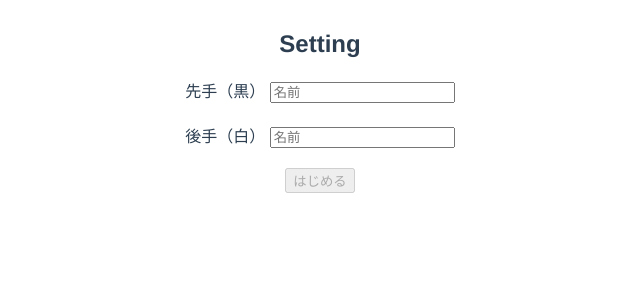
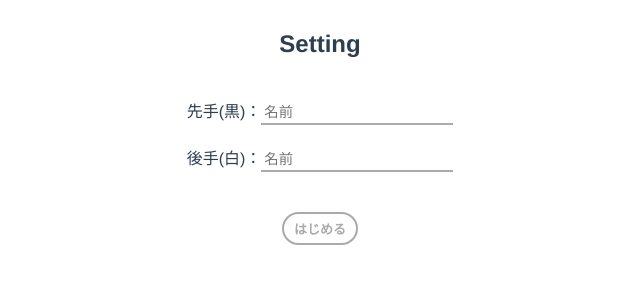
Before and after one commit to jottsu/othello, a Vue app: page / in a window 1280 px wide. Shown: the top 300 px of the page, without its empty margins (320-960 px from the left). Built offline with nearby package versions, Linux system fonts and the light colour scheme.

Commit message:
create Button component

```diff
--- a/src/components/Game.vue
+++ b/src/components/Game.vue
@@ -14,13 +14,14 @@
     <h3 v-if="isFinished">{{ getWinnerMessage }}</h3>
     <h3 v-else>{{ getNextPlayer }} の番です</h3>
     <Board></Board>
-    <button @click="resetGame">おわる</button>
+    <Button text="おわる" @click="resetGame"></Button>
   </div>
 </template>
 
 <script>
 import { mapState, mapGetters } from 'vuex'
 import Board from '@/components/modules/Board'
+import Button from '@/components/modules/Button'
 
 export default {
   methods: {
@@ -51,7 +52,7 @@ export default {
       return `引き分けです！`
     }
   },
-  components: { Board }
+  components: { Board, Button }
 }
 </script>
 
--- a/src/components/Setting.vue
+++ b/src/components/Setting.vue
@@ -1,19 +1,23 @@
 <template>
   <div>
     <h2>Setting</h2>
+    <div class="form-container">
       <div class="name-form">
-      先手（黒）
+        <span>先手(黒)：</span>
         <input type="text" placeholder="名前" v-model="names.player1">
       </div>
       <div class="name-form">
-      後手（白）
+        <span>後手(白)：</span>
         <input type="text" placeholder="名前" v-model="names.player2">
       </div>
-    <button @click="startGame" :disabled="isBtnDisabled">はじめる</button>
+    </div>
+    <Button text="はじめる" @click="startGame" :disabled="isBtnDisabled"></Button>
  </div>
 </template>
 
 <script>
+import Button from '@/components/modules/Button'
+
 export default {
   name: 'setting',
   data () {
@@ -33,12 +37,29 @@ export default {
     isBtnDisabled () {
       return (this.names.player1.trim() === "" || this.names.player2.trim() === "")
     }
-  }
+  },
+  components: { Button }
 }
 </script>
 
-<style>
+<style scoped>
+.form-container {
+  margin: 40px 0;
+}
+
 .name-form {
   margin: 20px 0;
 }
+
+input {
+  border: none;
+  border-bottom: 2px solid #aaa;
+  font-size: .9em;
+  padding: 3px;
+  outline: none;
+}
+
+input:focus {
+  border-bottom-color: #4dbe80;
+}
 </style>
--- /dev/null
+++ b/src/components/modules/Button.vue
@@ -0,0 +1,46 @@
+<template>
+  <button @click="onClick" :disabled="disabled">
+    {{ text }}
+  </button>
+</template>
+
+<script>
+export default {
+  props: {
+    text: String,
+    disabled: {
+      type: Boolean,
+      default: false
+    }
+  },
+  methods: {
+    onClick() {
+      this.$emit('click')
+    }
+  }
+}
+</script>
+
+<style scoped>
+button{
+  background-color: transparent;
+  color: #4dbe80;
+  border: 2px solid #4dbe80;
+  border-radius: 30px;
+  cursor: pointer;
+  outline: none;
+  padding: 5px 10px;
+  font-size: 13px;
+  font-weight: bold;
+}
+
+button:hover {
+  color: #58d49c;
+  border-color: #58d49c;
+}
+
+button:disabled {
+  color: #aaa;
+  border-color: #aaa;
+}
+</style>
```
Lines whose indentation alone changed are shown as unchanged.
